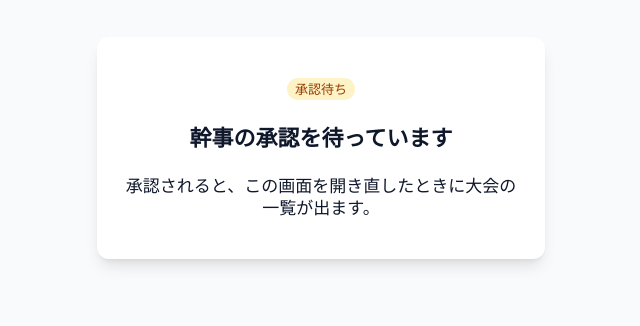
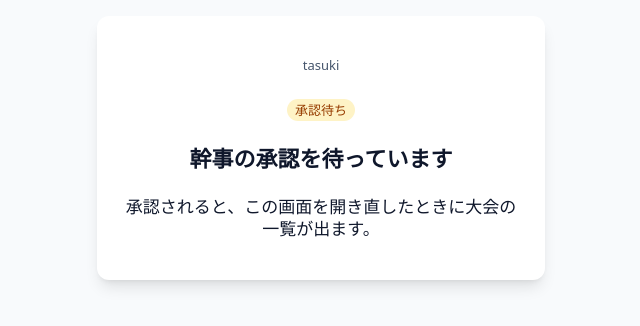
Before and after one commit to way-station/tasuki, a React (Vite) app in the folder app/frontend/: page /waiting in a window 1280 px wide. Shown: the part 132-458 px from the top of the page, without its empty margins (319-959 px from the left). Built offline with nearby package versions, Linux system fonts and the light colour scheme; what openapi-fetch would draw is missing.

Commit message:
feat(frontend): name the app on top of the joining and access screens

```diff
--- a/app/frontend/src/features/auth/ui/CenteredScreen.tsx
+++ b/app/frontend/src/features/auth/ui/CenteredScreen.tsx
@@ -5,11 +5,12 @@ type CenteredScreenProps = {
 };
 
 // The joining and access screens (A1–A5): a white card in the middle of the
-// screen, 24 px between its parts, centered text.
+// screen with the app's name on top, 24 px between its parts, centered text.
 export function CenteredScreen({ children }: CenteredScreenProps) {
   return (
     <div className="flex min-h-[70dvh] items-center justify-center p-4">
       <section className="flex w-full max-w-md flex-col gap-6 rounded-xl bg-white px-6 py-10 text-center shadow-lg">
+        <p className="text-footnote text-slate-600">tasuki</p>
         {children}
       </section>
     </div>
```
